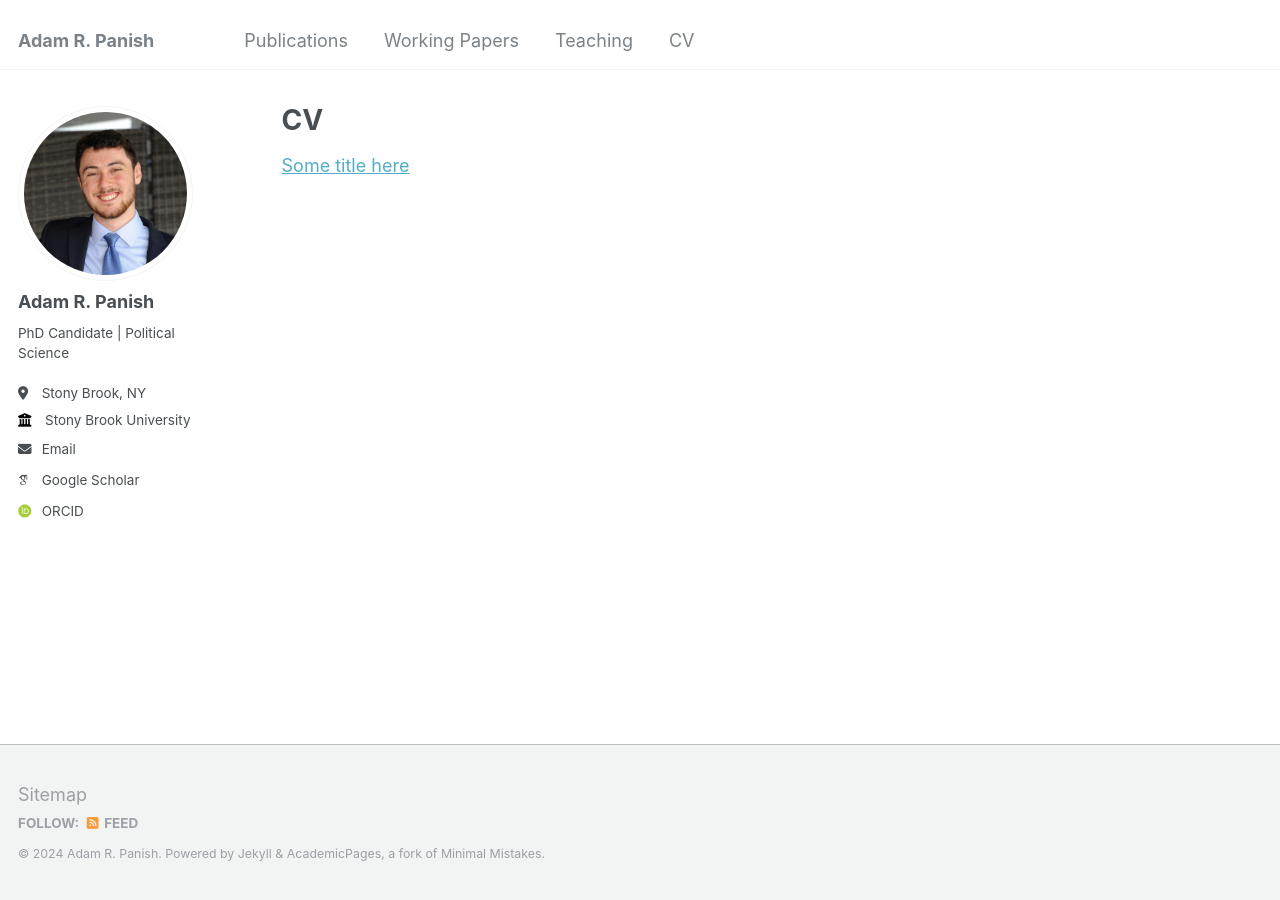
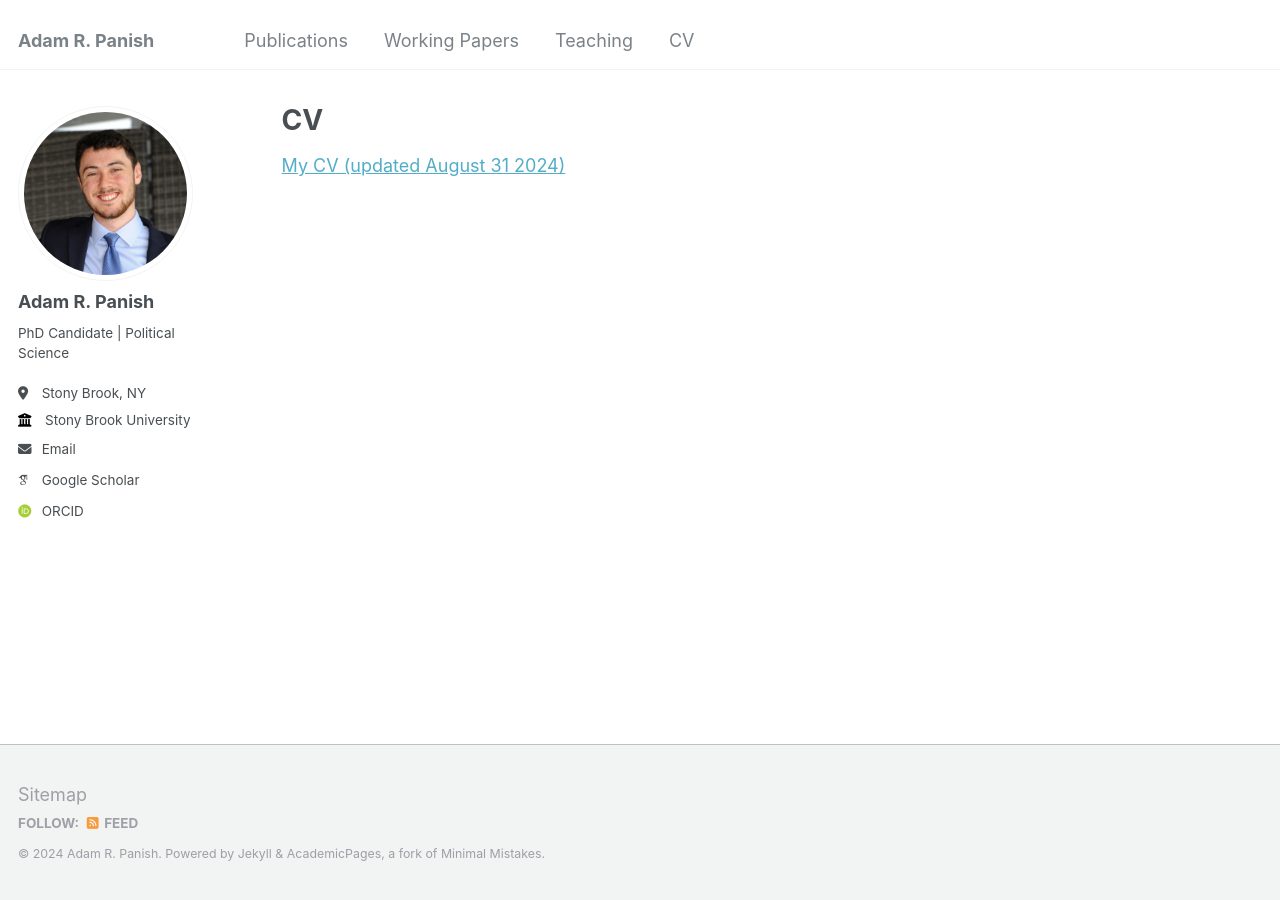
Before and after one commit to adampanish/adampanish.github.io, a Jekyll site: the page built from _pages/cv.md, in a window 1280 px wide. Built offline with Jekyll 4.4.1, drawn with Linux system fonts in a browser that asks for light colours; some web fonts are replaced.

Commit message:
Update cv.md

```diff
--- a/_pages/cv.md
+++ b/_pages/cv.md
@@ -6,4 +6,4 @@ author_profile: true
 redirect_from:
   - /resume
 ---
-[Some title here](Panish_2024.pdf)
+[My CV (updated August 31 2024)](Panish_CV.pdf)
```
